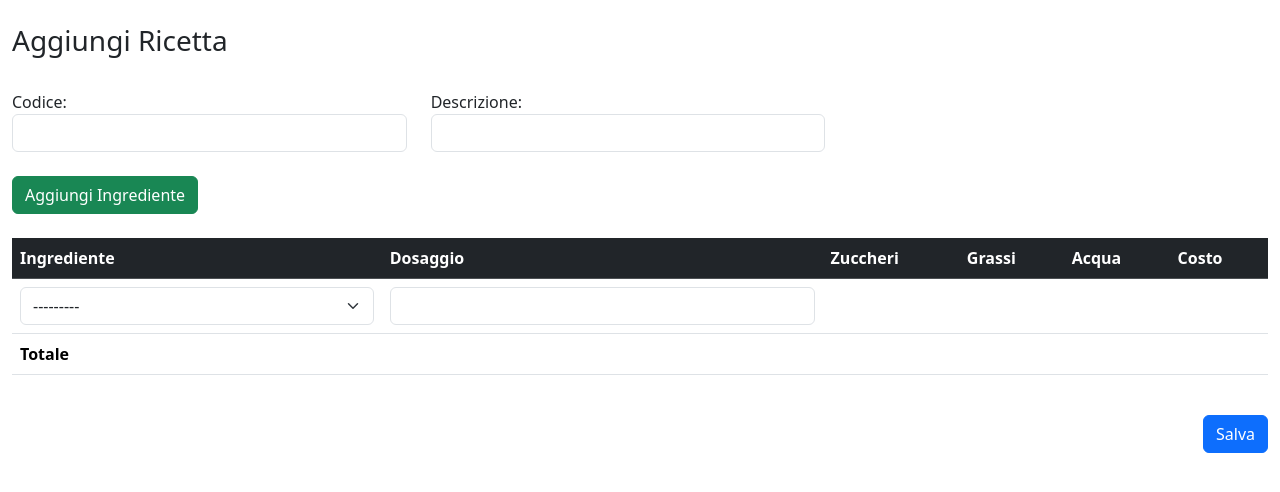
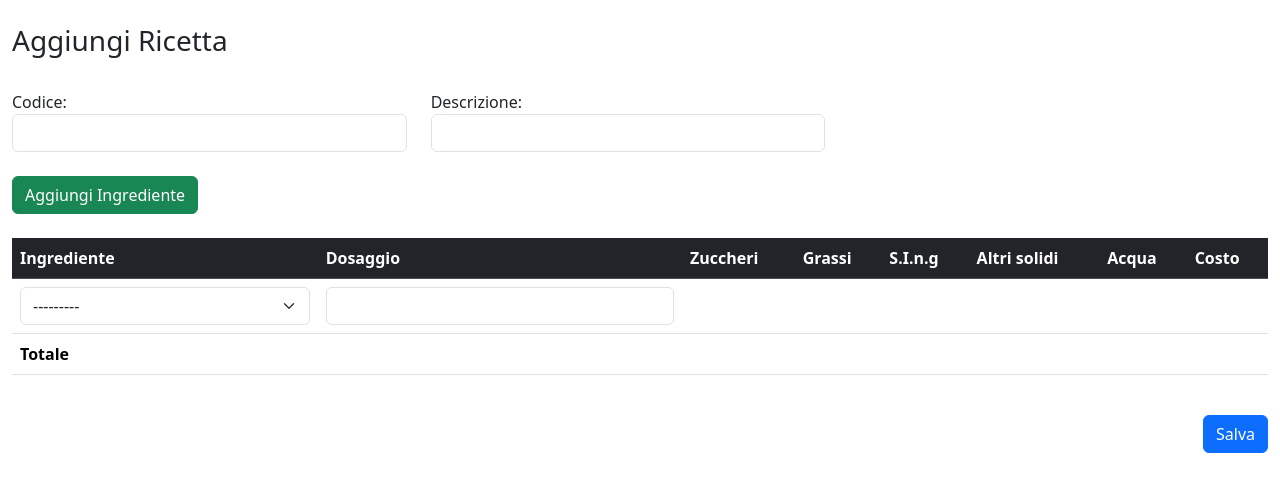
Before and after one commit to treviang/ice-cream-django, a Django app: page /ricette/aggiungi/ in a window 1280 px wide. Shown: the part 56-548 px from the top of the page. Run offline with Django 5.2, Linux system fonts and the light colour scheme; tables that the repository leaves empty hold one stand-in row (values such as "Sample post"); some libraries are stand-ins or nearby versions.

Commit message:
aggiunti campi

```diff
--- a/ricette/templates/ricette/aggiungi-ricetta.html
+++ b/ricette/templates/ricette/aggiungi-ricetta.html
@@ -46,6 +46,8 @@
                                     <th scope="col">Dosaggio</th>
                                     <th scope="col">Zuccheri</th>
                                     <th scope="col">Grassi</th>
+                                    <th scope="col">S.I.n.g</th>
+                                    <th scope="col">Altri solidi</th>
                                     <th scope="col">Acqua</th>
                                     <th scope="col">Costo</th>
                                 </tr>
@@ -61,6 +63,8 @@
                                     <td class="inp-dosaggio">{{ form.dosaggio }}</td>
                                     <td id="id_form-{{forloop.counter0}}-zuccheri"></td>
                                     <td id="id_form-{{forloop.counter0}}-grassi"></td>
+                                    <td id="id_form-{{forloop.counter0}}-SIng"></td>
+                                    <td id="id_form-{{forloop.counter0}}-altri-solidi"></td>
                                     <td id="id_form-{{forloop.counter0}}-acqua"></td>
                                     <td id="id_form-{{forloop.counter0}}-costo"></td>
                                 </tr>
@@ -69,6 +73,8 @@
                             <tfoot>
                                 <tr>
                                     <th scope="row">Totale</th>
+                                    <td></td>
+                                    <td></td>
                                     <td></td>
                                     <td></td>
                                     <td></td>
```
